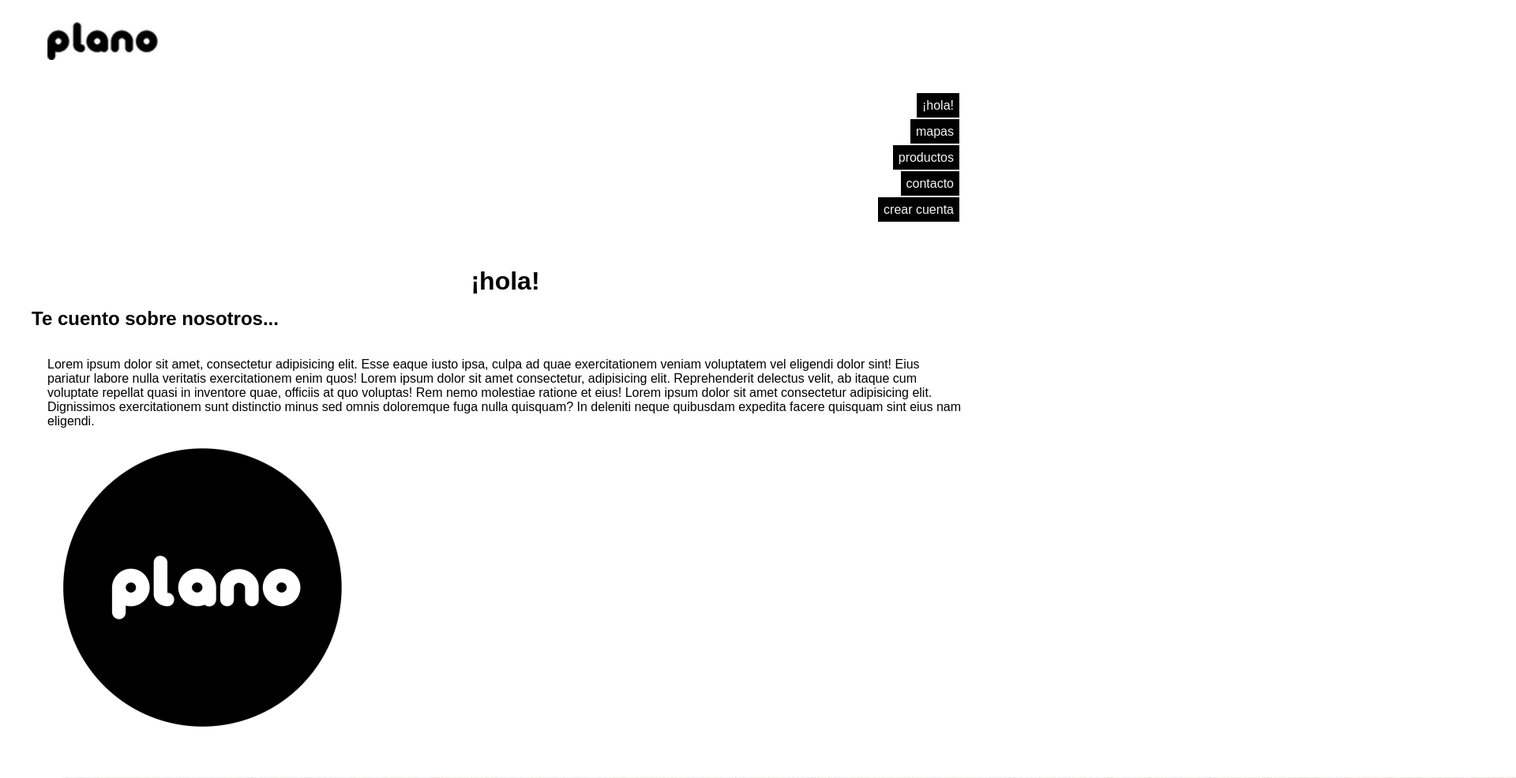
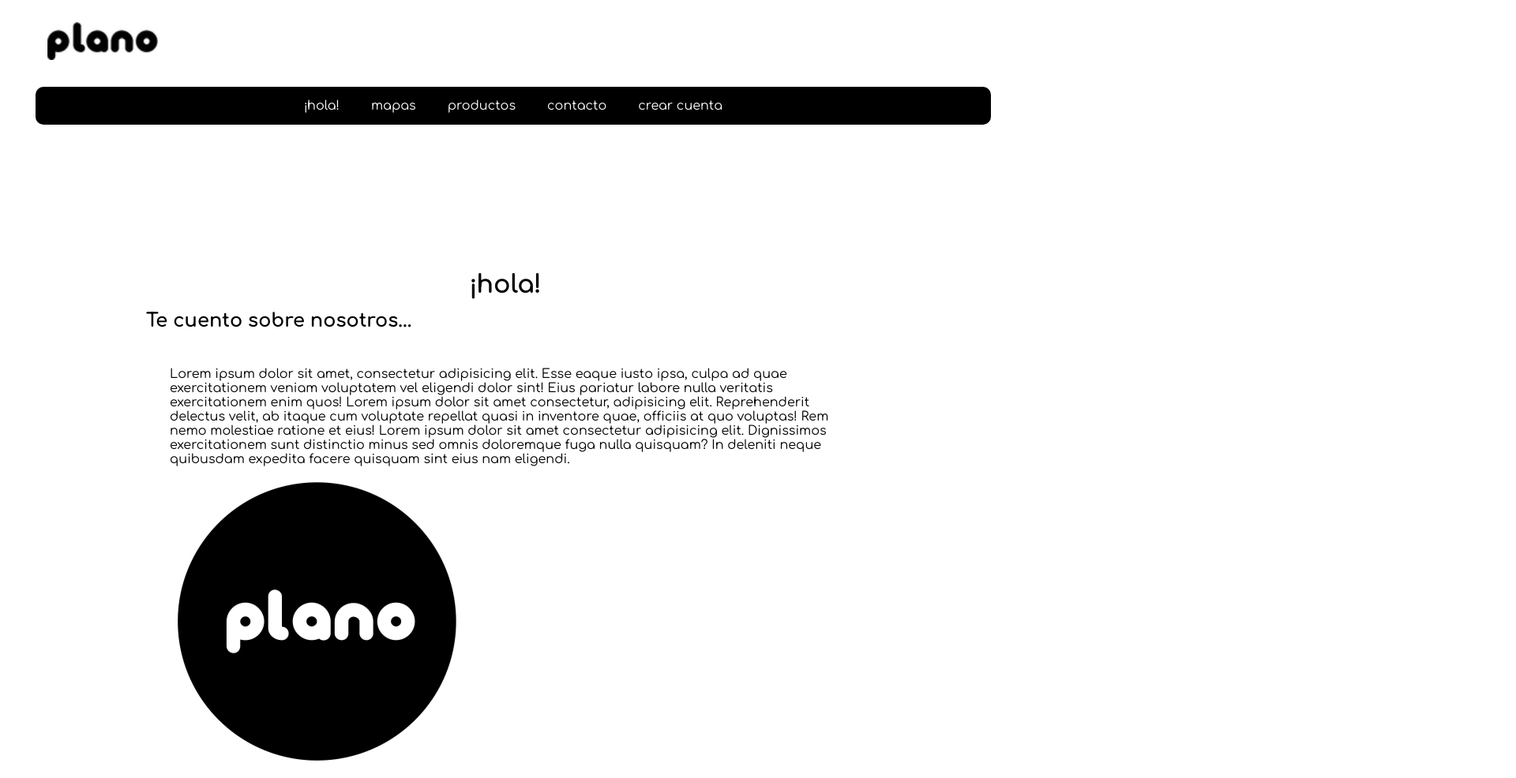
Before and after one commit to JoaquinZubillaga/PlanoUY, a plain HTML site: page index.html in a window 1280 px wide. Shown: the part 22-1008 px from the top of the page at 79% size, 1920 px wide, since content can reach past the window. Drawn offline with Linux system fonts and the light colour scheme.

Commit message:
we changed some styles from css

```diff
--- a/index.html
+++ b/index.html
@@ -5,9 +5,12 @@
     <meta name="viewport" content="width=device-width, initial-scale=1.0">
     <meta name="description" content="">
     <title>¡hola! - Plano UY</title>
-    <link rel="shortcut icon" href="./imagenes/logo plano nuevoo.jpg" type="imagen">
+    <link rel="shortcut icon" href="./imagenes/logo plano negro.png" type="imagen">
     <link rel="stylesheet" href="./style/style.css">
     <script src="https://kit.fontawesome.com/4cb147f19a.js" crossorigin="anonymous"></script>
+    <link rel="preconnect" href="https://fonts.googleapis.com">
+    <link rel="preconnect" href="https://fonts.gstatic.com" crossorigin>
+    <link href="https://fonts.googleapis.com/css2?family=Comfortaa:wght@300..700&display=swap" rel="stylesheet">
 </head>
 <body>
     <header>
@@ -39,14 +42,14 @@
 <main>
     <h1>¡hola!</h1>
     <h2>Te cuento sobre nosotros...</h2>
-    <section class="info-inicio">
-        <div>
+    <section class="first-info-home">
+        <div >
+            <figure>
             <p>
                 Lorem ipsum dolor sit amet, consectetur adipisicing elit. Esse eaque iusto ipsa, culpa ad quae exercitationem veniam voluptatem vel eligendi dolor sint! Eius pariatur labore nulla veritatis exercitationem enim quos!
                 Lorem ipsum dolor sit amet consectetur, adipisicing elit. Reprehenderit delectus velit, ab itaque cum voluptate repellat quasi in inventore quae, officiis at quo voluptas! Rem nemo molestiae ratione et eius!
                 Lorem ipsum dolor sit amet consectetur adipisicing elit. Dignissimos exercitationem sunt distinctio minus sed omnis doloremque fuga nulla quisquam? In deleniti neque quibusdam expedita facere quisquam sint eius nam eligendi.
             </p>
-            <figure>
                 <a>
                     <img class="img-inicio" src="./imagenes/logo plano nuevoo.jpg" alt="imagen">
                 </a>
@@ -57,12 +60,12 @@
                 <a>
                     <img class="img-inicio" src="./imagenes/XXXX.jpg" alt="imagen">
                 </a>
-            </figure>
             <p>
                 Lorem ipsum dolor sit amet consectetur adipisicing elit. Ea nihil, aspernatur quia, voluptate sequi reprehenderit, voluptatem eveniet rerum mollitia nam in dolor. Tempora, id magnam numquam rem quidem reprehenderit nemo.
                 Lorem ipsum dolor sit amet, consectetur adipisicing elit. Natus commodi voluptates, placeat molestias iste hic at consequuntur dignissimos deserunt quis inventore quas expedita. Culpa eos placeat quaerat repellat voluptatem repudiandae.
                 Lorem, ipsum dolor sit amet consectetur adipisicing elit. Fugiat dicta esse nemo, voluptas reiciendis saepe mollitia excepturi distinctio incidunt facilis aliquam pariatur officiis dolorum, porro error labore vitae similique dignissimos?
             </p>
+            </figure>
         </div>
     </section>
 </main>
--- a/style/style.css
+++ b/style/style.css
@@ -2,30 +2,40 @@
     margin: 5px;
     padding: 5px;
     box-sizing: border-box;
-    font-family: Arial, Helvetica, sans-serif;
+    font-family: "Comfortaa", sans-serif;
 }
 
 header{
-    height: 120px;
+    width: 100%;
     position: sticky;
     top: 0;
+    background-color: white;
+    border-radius: 10px;
 
 }
 nav ul{
     list-style: none;
+    display: flex;
+    flex-direction: row;
+    justify-content: center;
+    background-color: rgb(0, 0, 0);
+    border-radius: 10px;
+    width: 100%;
+
 }
 nav ul li a{
     text-decoration: none;
+    color: rgb(255, 255, 255);
+
 }
+
 li a{
-    padding: 7px;
+    padding: 5px;
     background-color: black;
+    border-radius: 5px;
 }
-a{
-    color: whitesmoke;
-}
+
 nav{
-    background-color: rgb(255, 255, 255);
     text-align: end;
     display: flex;
     flex-direction: column;
@@ -38,6 +48,14 @@ nav{
 h1{
     text-align: center;
 }
+.first-info-home{
+    display: flex;
+    flex-wrap: wrap;
+
+
+
+
+}
 
 .form-campos{
     display: flex;
@@ -49,11 +67,7 @@ h1{
     padding: auto;
 }
 
-.info-inicio{
-    display: flex;
-    flex-direction: column;
-}
 
 main{
-    padding-top: 200px;
+    padding: 150px;
 }
```
Also changed, not shown: pages/contacto.html (+11 -1 lines), pages/crear-cuenta.html (+11 -1 lines), pages/mapas.html (+11 -1 lines), pages/productos.html (+11 -1 lines), imagenes/logo plano negro.png (added).
